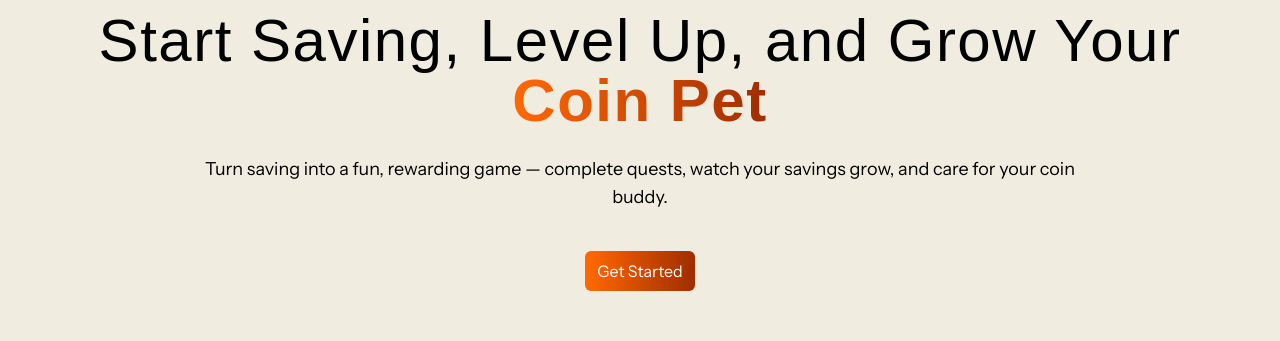
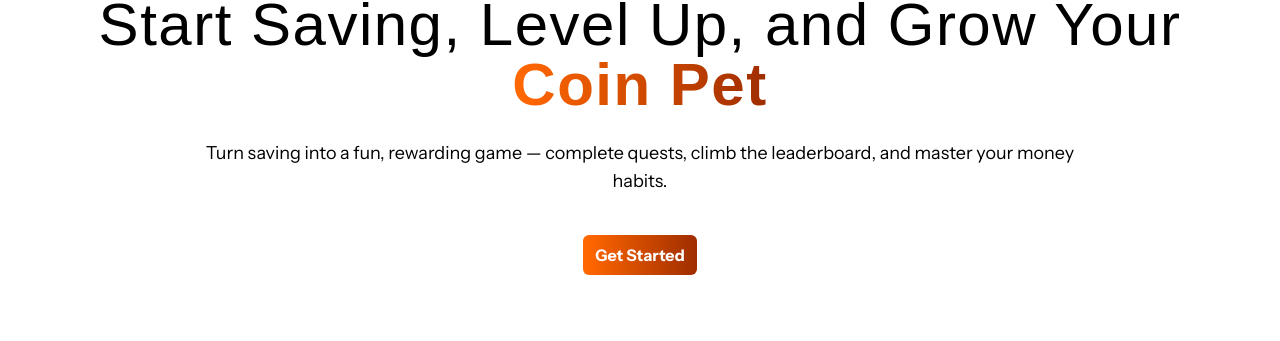
Before and after one commit to samuelngry/Coinly, a React (Vite) app in the folder client/: page / in a window 1280 px wide. Shown: the part 234-575 px from the top of the page. Built offline with nearby package versions, Linux system fonts and the light colour scheme; a web font is replaced by a local one.

Commit message:
feat: navigate user back to home if they try to go landing page when logged in

```diff
--- a/client/src/components/dashboard/MoodPet.jsx
+++ b/client/src/components/dashboard/MoodPet.jsx
@@ -84,7 +84,7 @@ const MoodPet = ( { mood } ) => {
                     key={mood}
                     src={currentConfig.image}
                     alt={`${mood} pet`}
-                    className="w-[240px] h-[240px] lg:w-[290px] lg:h-[290px] rounded-[20px] object-cover"
+                    className="w-[240px] h-[240px] md:w-[290px] md:h-[290px] rounded-[20px] object-cover"
                     animate={currentConfig.animation}
                     transition={currentConfig.transition}
                     whileHover={{
--- a/client/src/components/landing/FeatureSection.jsx
+++ b/client/src/components/landing/FeatureSection.jsx
@@ -6,7 +6,7 @@ import featureImage3 from "../../assets/feature3.png"
 const FeatureSection = () => {
   return (
     <div className="flex flex-col mt-35 items-center">
-      <h1 className="text-2xl sm:text-3xl lg:text-6xl tracking-wide text-center">Your money’s new favorite game.</h1>
+      <h1 className="text-2xl sm:text-3xl lg:text-6xl tracking-wide text-center">How</h1>
       <p className="text-sm sm:text-md lg:text-lg mt-3 text-center mb-10">
          Save with quests, pets, and progress that feels good.
       </p>
@@ -27,7 +27,6 @@ const FeatureSection = () => {
             title="XP & Streaks"
             description="Earn XP, build streaks, and unlock rewards — all without stressing about the numbers. Progress has never felt this good."
         />
-
       </div>
     </div>
   )
--- a/client/src/components/landing/HeroSection.jsx
+++ b/client/src/components/landing/HeroSection.jsx
@@ -3,7 +3,7 @@ import video1 from "../../assets/video1.mp4";
 const HeroSection = () => {
   return (
     <div>
-      <div className="flex flex-col items-center mt-6 lg:mt-20">
+      <div className="flex flex-col items-center mt-6 lg:mt-16">
         <h1 className="text-2xl sm:text-3xl lg:text-6xl text-center tracking-wide">
             Start Saving, Level Up, and Grow Your
             <strong className="bg-gradient-to-r from-orange-500 to-orange-800 text-transparent bg-clip-text">
@@ -12,10 +12,10 @@ const HeroSection = () => {
             </strong>
         </h1>
         <p className="text-sm sm:text-md lg:text-lg text-center mt-6 max-w-4xl">
-            Turn saving into a fun, rewarding game — complete quests, watch your savings grow, and care for your coin buddy.
+            Turn saving into a fun, rewarding game — complete quests, climb the leaderboard, and master your money habits.
         </p>
         <div className="flex justify-center my-10">
-            <a href="/register" className="bg-gradient-to-r from-orange-500 to-orange-800 px-3 py-2 mx-3 rounded-md text-white">
+            <a href="/register" className="bg-gradient-to-r from-orange-500 to-orange-800 px-3 py-2 mx-3 rounded-md text-white font-bold">
                 Get Started
             </a>
         </div>
--- a/client/src/components/landing/Navbar.jsx
+++ b/client/src/components/landing/Navbar.jsx
@@ -28,10 +28,10 @@ const Navbar = () => {
                         ))}
                     </ul>
                     <div className="hidden lg:flex justify-center space-x-12 items-center">
-                        <a href="/register" className="py-2 px-3 border rounded-md">
+                        <a href="/login" className="py-2 px-3 border rounded-md">
                             Sign In
                         </a>
-                        <a href="/login" className="bg-gradient-to-r from-orange-500 to-orange-800 py-2 px-3 rounded-md text-white">
+                        <a href="/register" className="bg-gradient-to-r from-orange-500 to-orange-800 py-2 px-3 rounded-md text-white">
                             Create Account
                         </a>
                     </div>
@@ -51,10 +51,10 @@ const Navbar = () => {
                             ))}
                         </ul>
                         <div className="flex space-x-6 p-3">
-                            <a href='/register' className="py-2 px-3 border rounded-md">
+                            <a href='/login' className="py-2 px-3 border rounded-md">
                                 Sign In
                             </a>
-                            <a href='/login' className="bg-gradient-to-r from-orange-500 to-orange-800 py-2 px-3 rounded-md text-white">
+                            <a href='/register' className="bg-gradient-to-r from-orange-500 to-orange-800 py-2 px-3 rounded-md text-white">
                                 Create Account
                             </a>
                         </div>
--- a/client/src/components/pages/LandingPage.jsx
+++ b/client/src/components/pages/LandingPage.jsx
@@ -6,10 +6,29 @@ import Playbook from '../landing/Playbook';
 import Testimonials from '../landing/Testimonials';
 import Cta from '../landing/Cta';
 import Footer from '../landing/Footer';
+import { useNavigate } from "react-router-dom";
+import { useEffect } from 'react';
 
 const LandingPage = () => {
+  const navigate = useNavigate();
+
+  useEffect(() => {
+        const token = localStorage.getItem('token');
+        const user = localStorage.getItem('user');
+
+        if (token && user) {
+            const parsedUser = JSON.parse(user);
+
+            if (parsedUser.onboarding_completed) {
+                navigate('/home');
+            } else {
+                navigate('/onboard');
+            }
+        }
+    }, [navigate])
+
   return (
-    <div style={{ backgroundColor: 'var(--old-lace)' }}>
+    <div>
       <>
         <Navbar />
         <div className="max-w-7xl mx-auto pt-20 px-6">
```
